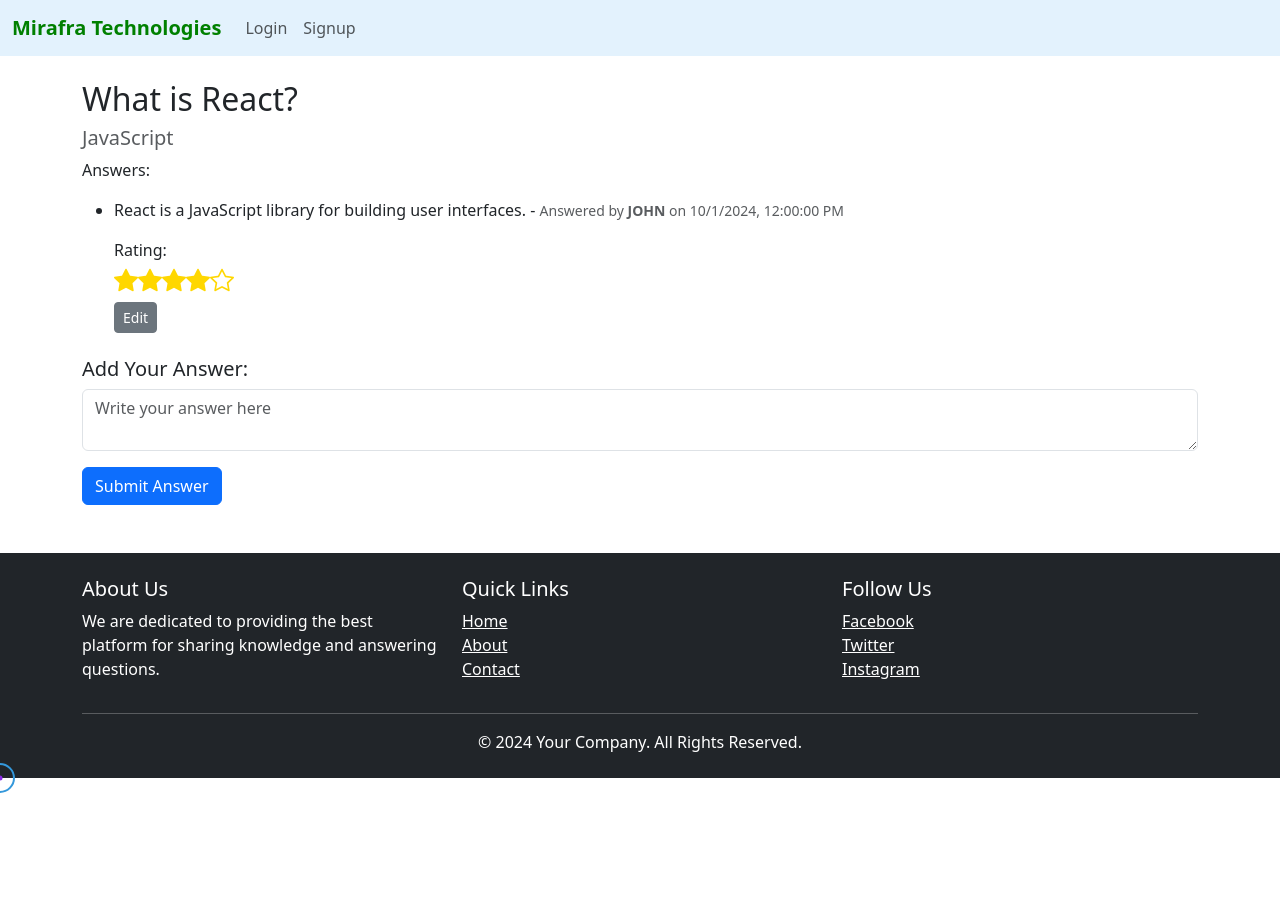
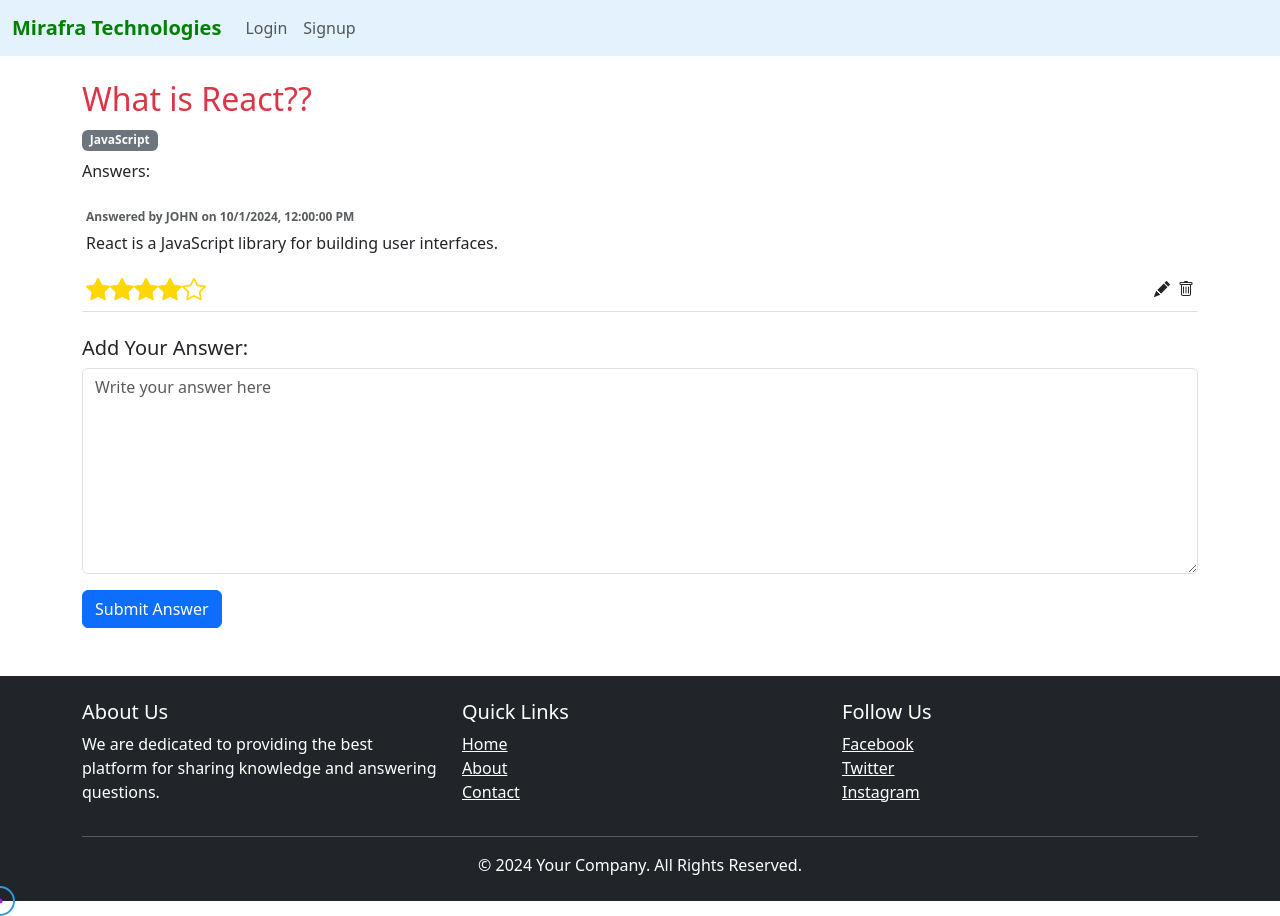
Before and after one commit to Krishnarkk/Quizminiproject, a React (Vite) app in the folder quizapp/: page /add-answer/1 in a window 1280 px wide. Before the commit the page ends 800 px from the top, so only its background shows below. Built offline with nearby package versions, Linux system fonts and the light colour scheme.

Commit message:
added delete answer

```diff
--- a/quizapp/src/components/Navbar/AddAnswers.jsx
+++ b/quizapp/src/components/Navbar/AddAnswers.jsx
@@ -6,14 +6,22 @@ import StarRating from "./StarRating";
 
 const AddAnswers = () => {
   const { questionId } = useParams();
-  const { questions, addAnswer, rateAnswer, updateAnswer, loggedInUser } =
-    useContext(QuestionContext);
+  const {
+    questions,
+    addAnswer,
+    rateAnswer,
+    updateAnswer,
+    deleteAnswer,
+    loggedInUser,
+  } = useContext(QuestionContext);
   const [currentQuestion, setCurrentQuestion] = useState(null);
   const [newAnswer, setNewAnswer] = useState("");
   const [showModal, setShowModal] = useState(false);
   const [editAnswerText, setEditAnswerText] = useState("");
   const [editAnswerRating, setEditAnswerRating] = useState(0);
   const [currentAnswerIndex, setCurrentAnswerIndex] = useState(null);
+  const [showDeleteModal, setShowDeleteModal] = useState(false);
+  const [answerToDeleteIndex, setAnswerToDeleteIndex] = useState(null);
 
   useEffect(() => {
     const question = questions.find((q) => q.id === parseInt(questionId));
@@ -68,45 +76,65 @@ const AddAnswers = () => {
     }
   };
 
+  const confirmDeleteAnswer = (index) => {
+    setAnswerToDeleteIndex(index);
+    setShowDeleteModal(true);
+  };
+
+  const handleDeleteAnswer = () => {
+    if (answerToDeleteIndex !== null) {
+      deleteAnswer(currentQuestion.id, answerToDeleteIndex);
+      toast.success("Answer deleted successfully!", { autoClose: 2000 });
+    }
+    setShowDeleteModal(false);
+  };
+
   if (!currentQuestion) {
     return <p>Loading question...</p>;
   }
 
   return (
     <div className="container">
-      <h2 className="mt-4">{currentQuestion.title}</h2>
-      <h5 className="text-muted">{currentQuestion.category}</h5>
+      <h2 className="mt-4 text-danger">{currentQuestion.title}?</h2>
+      <h5 className="badge bg-secondary">{currentQuestion.category}</h5>
       <p>Answers:</p>
-      <ul>
+      <div className="answers-list mb-4">
         {currentQuestion.answers.length > 0 ? (
           currentQuestion.answers.map((answer, index) => (
-            <li key={index} className="mb-2">
-              <p>
-                {answer.text} -{" "}
-                <span className="text-muted small">
-                  Answered by <b>{answer.answeredBy.toUpperCase()}</b> on{" "}
-                  {new Date(answer.answeredAt).toLocaleString()}
+            <div key={index} className="mb-3 p-1 border-bottom">
+              <div className="mb-1">
+                <span className="answered-by">
+                  <span className="text-muted">
+                    Answered by {answer.answeredBy.toUpperCase()} on{" "}
+                    {new Date(answer.answeredAt).toLocaleString()}
+                  </span>
                 </span>
-              </p>
-              <div>
-                Rating:{" "}
+              </div>
+              <div className="answer-text">
+                <p>{answer.text}</p>
+              </div>
+              <div className="answer-actions d-flex justify-content-between align-items-center">
                 <StarRating
                   value={answer.rating}
                   setRating={(rating) => handleRating(index, rating)}
                 />
+                <div>
+                  <i
+                    className="bi bi-pencil-fill edit-icon ms-2"
+                    onClick={() => openEditModal(answer, index)}
+                  ></i>
+                  <i
+                    className="bi bi-trash ms-2 delete-icon"
+                    onClick={() => confirmDeleteAnswer(index)}
+                  ></i>
+                </div>
               </div>
-              <button
-                className="btn btn-secondary btn-sm mt-1"
-                onClick={() => openEditModal(answer, index)}
-              >
-                Edit
-              </button>
-            </li>
+            </div>
           ))
         ) : (
           <p>No answers yet.</p>
         )}
-      </ul>
+      </div>
 
       <div className="mt-4">
         <h5>Add Your Answer:</h5>
@@ -115,13 +143,15 @@ const AddAnswers = () => {
           value={newAnswer}
           onChange={(e) => setNewAnswer(e.target.value)}
           placeholder="Write your answer here"
+          rows={8}
+          colums={50}
         />
         <button className="btn btn-primary mt-2" onClick={handleAnswerSubmit}>
           Submit Answer
         </button>
       </div>
 
-      {/* Modal for editing answer */}
+      {/* Edit Answer Modal */}
       <div
         className={`modal ${showModal ? "show" : ""}`}
         style={{ display: showModal ? "block" : "none" }}
@@ -172,8 +202,46 @@ const AddAnswers = () => {
         </div>
       </div>
 
-
-      {showModal && <div className="modal-backdrop fade show"></div>}
+      {/* Confirmation Modal for Deleting Answer */}
+      <div
+        className={`modal ${showDeleteModal ? "show" : ""}`}
+        style={{ display: showDeleteModal ? "block" : "none" }}
+        tabIndex="-1"
+      >
+        <div className="modal-dialog">
+          <div className="modal-content">
+            <div className="modal-header">
+              <h5 className="modal-title">Confirm Deletion</h5>
+              <button
+                type="button"
+                className="btn-close"
+                onClick={() => setShowDeleteModal(false)}
+                aria-label="Close"
+              ></button>
+            </div>
+            <div className="modal-body">
+              <p>Are you sure you want to delete this answer?</p>
+            </div>
+            <div className="modal-footer">
+              <button
+                type="button"
+                className="btn btn-secondary"
+                onClick={() => setShowDeleteModal(false)}
+              >
+                Cancel
+              </button>
+              <button
+                type="button"
+                className="btn btn-danger"
+                onClick={handleDeleteAnswer}
+              >
+                Delete
+              </button>
+            </div>
+          </div>
+        </div>
+      </div>
+      {showDeleteModal && <div className="modal-backdrop fade show"></div>}
     </div>
   );
 };
--- a/quizapp/src/components/Navbar/AddQuestions.jsx
+++ b/quizapp/src/components/Navbar/AddQuestions.jsx
@@ -1,6 +1,7 @@
 import React, { useContext, useMemo, useState } from "react";
 import { QuestionContext } from "./QuestionContext";
 import { useNavigate } from "react-router-dom";
+import { toast } from "react-toastify";
 import Loader from "./Loader";
 
 const AddQuestions = React.memo(() => {
@@ -10,13 +11,19 @@ const AddQuestions = React.memo(() => {
   const [otherCategory, setOtherCategory] = useState("");
   const [loading, setLoading] = useState(false);
   const navigate = useNavigate();
-
   const updatedCategory = useMemo(() => {
     return category === "Other" ? otherCategory : category;
   }, [category, otherCategory]);
 
   const handleSubmit = (e) => {
     e.preventDefault();
+    if (!loggedInUser?.username) {
+      toast.warning("Please login to add your question");
+      setTimeout(() => {
+        navigate("/login");
+      }, 300);
+      return;
+    }
     setLoading(true);
     const newQuestion = {
       id: Date.now(),
@@ -25,12 +32,9 @@ const AddQuestions = React.memo(() => {
       answers: [],
       postedBy: loggedInUser?.username || "",
     };
-
-    setTimeout(() => {
-      addNewQuestion(newQuestion);
-      setLoading(false);
-      navigate("/");
-    }, 1000);
+    addNewQuestion(newQuestion);
+    setLoading(false);
+    navigate("/");
   };
 
   const handleCategoryChange = (e) => {
@@ -40,6 +44,9 @@ const AddQuestions = React.memo(() => {
   return (
     <div className="container">
       {loading && <Loader />}
+      <h2 className="text-danger text-center mt-3 title animate-slide-fade mt-3">
+        Post your Questions
+      </h2>
       <form onSubmit={handleSubmit} className="mb-4 mt-4">
         <div className="mb-3">
           <label htmlFor="title" className="form-label">
--- a/quizapp/src/components/Navbar/QuestionContext.jsx
+++ b/quizapp/src/components/Navbar/QuestionContext.jsx
@@ -139,6 +139,18 @@ const QuestionProvider = ({ children }) => {
     localStorage.setItem("questions", JSON.stringify(updatedQuestions)); // Sync with local storage
   },[questions]);
 
+  const deleteAnswer = useCallback((questionId, answerIdx) => {
+    const updatedQuestions = questions.map((question) => {
+      if (question.id === questionId) {
+        const updatedAnswers = question.answers.filter((_, idx) => idx !== answerIdx);
+        return { ...question, answers: updatedAnswers };
+      }
+      return question;
+    });
+
+    setQuestions(updatedQuestions);
+    localStorage.setItem("questions", JSON.stringify(updatedQuestions));
+  }, [questions]);
   // Function to rate an answer
   const rateAnswer = useCallback((questionId, answerIdx, newRating) => {
     setQuestions((prevQuestions) =>
@@ -208,6 +220,7 @@ const QuestionProvider = ({ children }) => {
       rateAnswer,
       deleteQuestion,
       editQuestion,
+      deleteAnswer,
       loggedInUser,
     }
   },[questions,
@@ -221,6 +234,7 @@ const QuestionProvider = ({ children }) => {
     rateAnswer,
     deleteQuestion,
     editQuestion,
+    deleteAnswer,
     loggedInUser,])
 
   return (
```
Also changed, not shown: quizapp/src/components/Navbar/AllQuestions.jsx (+26 -13 lines).
